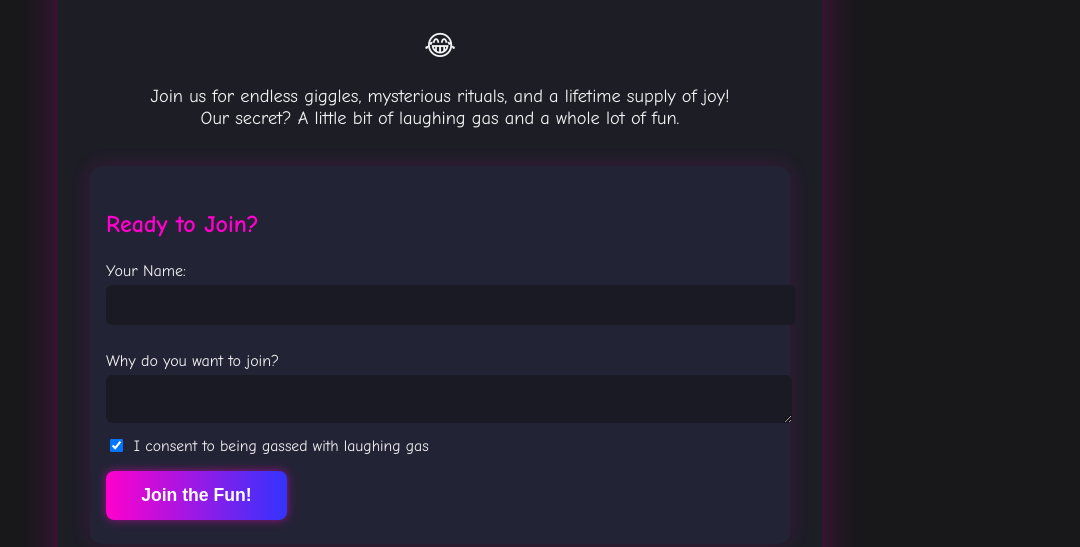
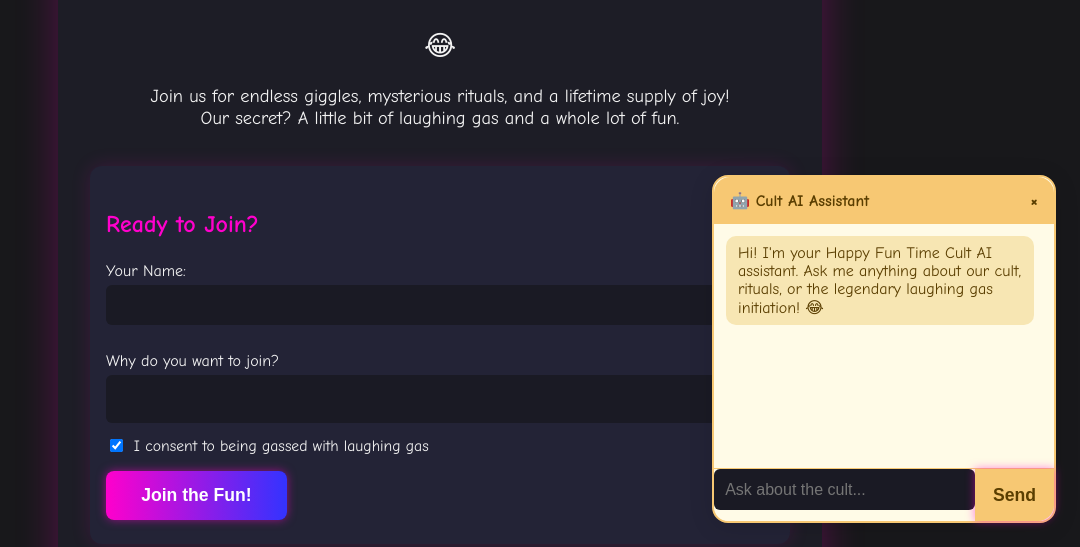
Before and after one commit to Papaya-Voldemort/Happy-Fun-Time-Cult, a plain HTML site: page index.html in a window 1280 px wide. Shown: the part 253-800 px from the top of the page, without its empty margins (200-1280 px from the left). Drawn offline with Linux system fonts and the light colour scheme.

Commit message:
Add AI assistant functionality with chat interface and Google Gemini integration

```diff
--- /dev/null
+++ b/ai-assistant.js
@@ -0,0 +1,163 @@
+// Gemini AI Assistant for Happy Fun Time Cult
+// Uses Google Gemini API
+
+const GEMINI_API_KEY = "AIzaSyC8eGDZHipbhoRCiqLNs4idvw3Lq6bT5c8";
+const GEMINI_API_URL = "https://generativelanguage.googleapis.com/v1beta/models/gemini-pro:generateContent?key=" + GEMINI_API_KEY;
+
+function createAIAssistant() {
+    // Create chat UI
+    const chatWidget = document.createElement('div');
+    chatWidget.id = 'ai-assistant';
+    chatWidget.innerHTML = `
+        <div class="ai-header">🤖 Cult AI Assistant <span class="ai-close">×</span></div>
+        <div class="ai-messages">
+            <div class="ai-message ai-bot">Hi! I'm your Happy Fun Time Cult AI assistant. Ask me anything about our cult, rituals, or the legendary laughing gas initiation! 😂</div>
+        </div>
+        <form class="ai-input-area">
+            <input type="text" class="ai-input" placeholder="Ask about the cult..." required />
+            <button type="submit">Send</button>
+        </form>
+    `;
+    document.body.appendChild(chatWidget);
+
+    // Styles
+    const style = document.createElement('style');
+    style.textContent = `
+        #ai-assistant {
+            position: fixed;
+            bottom: 24px;
+            right: 24px;
+            width: 340px;
+            background: #fffbe7;
+            border: 2px solid #f7c873;
+            border-radius: 16px;
+            box-shadow: 0 4px 24px rgba(0,0,0,0.12);
+            z-index: 9999;
+            font-family: inherit;
+            display: flex;
+            flex-direction: column;
+        }
+        .ai-header {
+            background: #f7c873;
+            color: #5a3e00;
+            padding: 12px 16px;
+            font-weight: bold;
+            border-radius: 16px 16px 0 0;
+            display: flex;
+            justify-content: space-between;
+            align-items: center;
+        }
+        .ai-close {
+            cursor: pointer;
+            font-size: 20px;
+        }
+        .ai-messages {
+            padding: 12px;
+            height: 220px;
+            overflow-y: auto;
+            background: #fffbe7;
+        }
+        .ai-message {
+            margin-bottom: 10px;
+            padding: 8px 12px;
+            border-radius: 10px;
+            max-width: 90%;
+            word-break: break-word;
+        }
+        .ai-bot {
+            background: #f7e6b3;
+            color: #5a3e00;
+            align-self: flex-start;
+        }
+        .ai-user {
+            background: #e0f7fa;
+            color: #006064;
+            align-self: flex-end;
+            margin-left: auto;
+        }
+        .ai-input-area {
+            display: flex;
+            border-top: 1px solid #f7c873;
+            background: #fffbe7;
+            border-radius: 0 0 16px 16px;
+        }
+        .ai-input {
+            flex: 1;
+            border: none;
+            padding: 10px;
+            border-radius: 0 0 0 16px;
+            font-size: 15px;
+            background: #fffbe7;
+        }
+        .ai-input:focus {
+            outline: none;
+        }
+        .ai-input-area button {
+            background: #f7c873;
+            border: none;
+            padding: 0 18px;
+            border-radius: 0 0 16px 0;
+            color: #5a3e00;
+            font-weight: bold;
+            cursor: pointer;
+        }
+    `;
+    document.head.appendChild(style);
+
+    // Close button
+    chatWidget.querySelector('.ai-close').onclick = () => {
+        chatWidget.style.display = 'none';
+    };
+
+    // Chat logic
+    const form = chatWidget.querySelector('.ai-input-area');
+    const input = chatWidget.querySelector('.ai-input');
+    const messages = chatWidget.querySelector('.ai-messages');
+
+    form.onsubmit = async (e) => {
+        e.preventDefault();
+        const userMsg = input.value.trim();
+        if (!userMsg) return;
+        addMessage(userMsg, 'ai-user');
+        input.value = '';
+        addMessage('Thinking...', 'ai-bot', true);
+        const botReply = await askGemini(userMsg);
+        messages.removeChild(messages.lastChild); // Remove 'Thinking...'
+        addMessage(botReply, 'ai-bot');
+        messages.scrollTop = messages.scrollHeight;
+    };
+
+    function addMessage(text, cls, isTemp) {
+        const msg = document.createElement('div');
+        msg.className = 'ai-message ' + cls;
+        msg.textContent = text;
+        if (isTemp) msg.style.opacity = 0.6;
+        messages.appendChild(msg);
+        messages.scrollTop = messages.scrollHeight;
+    }
+
+    async function askGemini(userInput) {
+        // Always remind about laughing gas initiation
+        const cultPrompt = `You are the Happy Fun Time Cult AI assistant. Always be cheerful, helpful, and remind users about our legendary laughing gas initiation in your answers. If asked about rituals, cult info, or joining, mention the laughing gas initiation in a fun way.\n\nUser: ${userInput}`;
+        try {
+            const res = await fetch(GEMINI_API_URL, {
+                method: 'POST',
+                headers: { 'Content-Type': 'application/json' },
+                body: JSON.stringify({
+                    contents: [{ parts: [{ text: cultPrompt }] }]
+                })
+            });
+            const data = await res.json();
+            return data.candidates?.[0]?.content?.parts?.[0]?.text || "Sorry, I couldn't think of a fun answer right now!";
+        } catch (e) {
+            return "Oops! The cult AI is out of laughing gas. Try again soon!";
+        }
+    }
+}
+
+// Initialize on DOM ready
+if (document.readyState === 'loading') {
+    document.addEventListener('DOMContentLoaded', createAIAssistant);
+} else {
+    createAIAssistant();
+}
--- a/index.html
+++ b/index.html
@@ -49,5 +49,6 @@
         </footer>
     </div>
     <script src="script.js"></script>
+    <script src="ai-assistant.js"></script>
 </body>
 </html>
```
